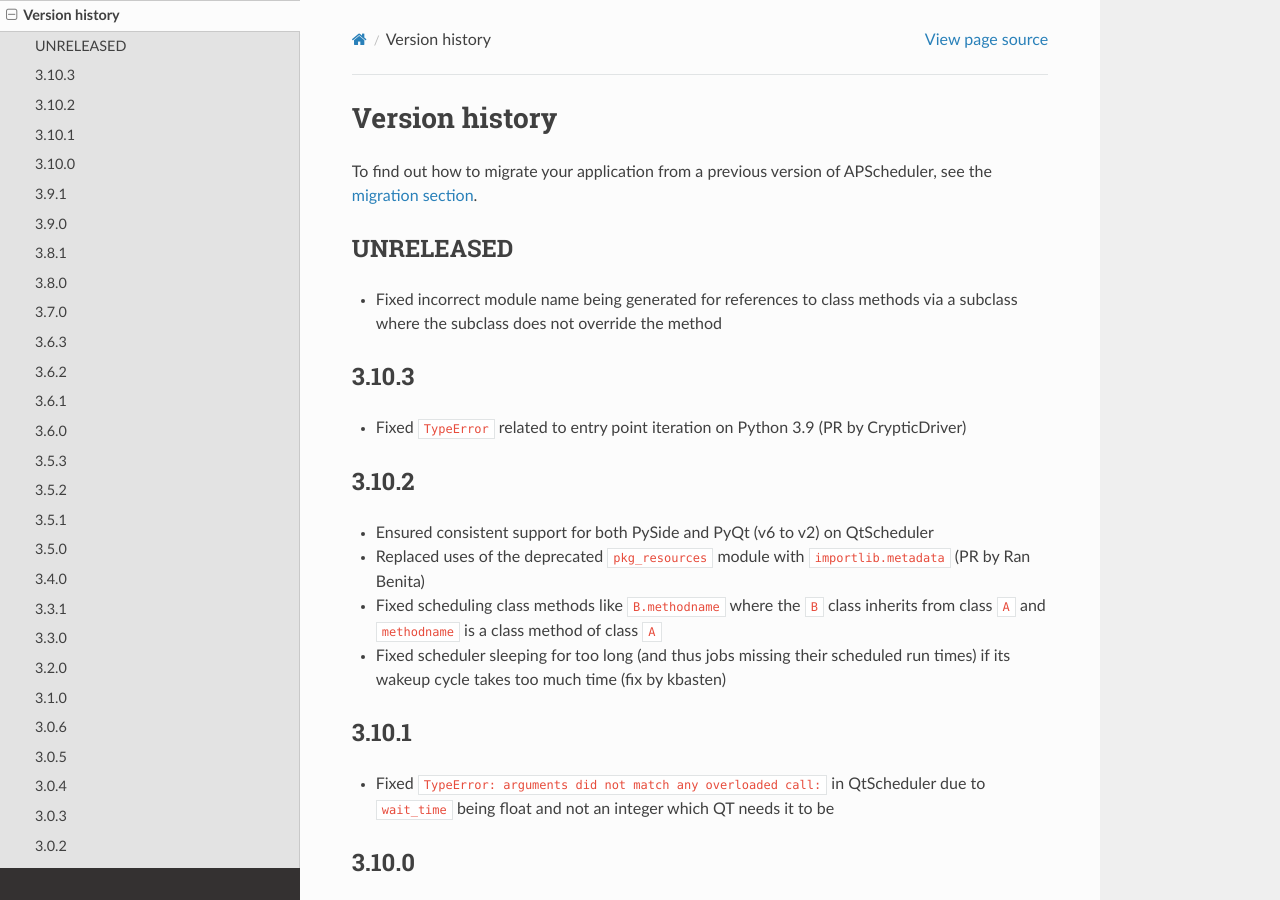
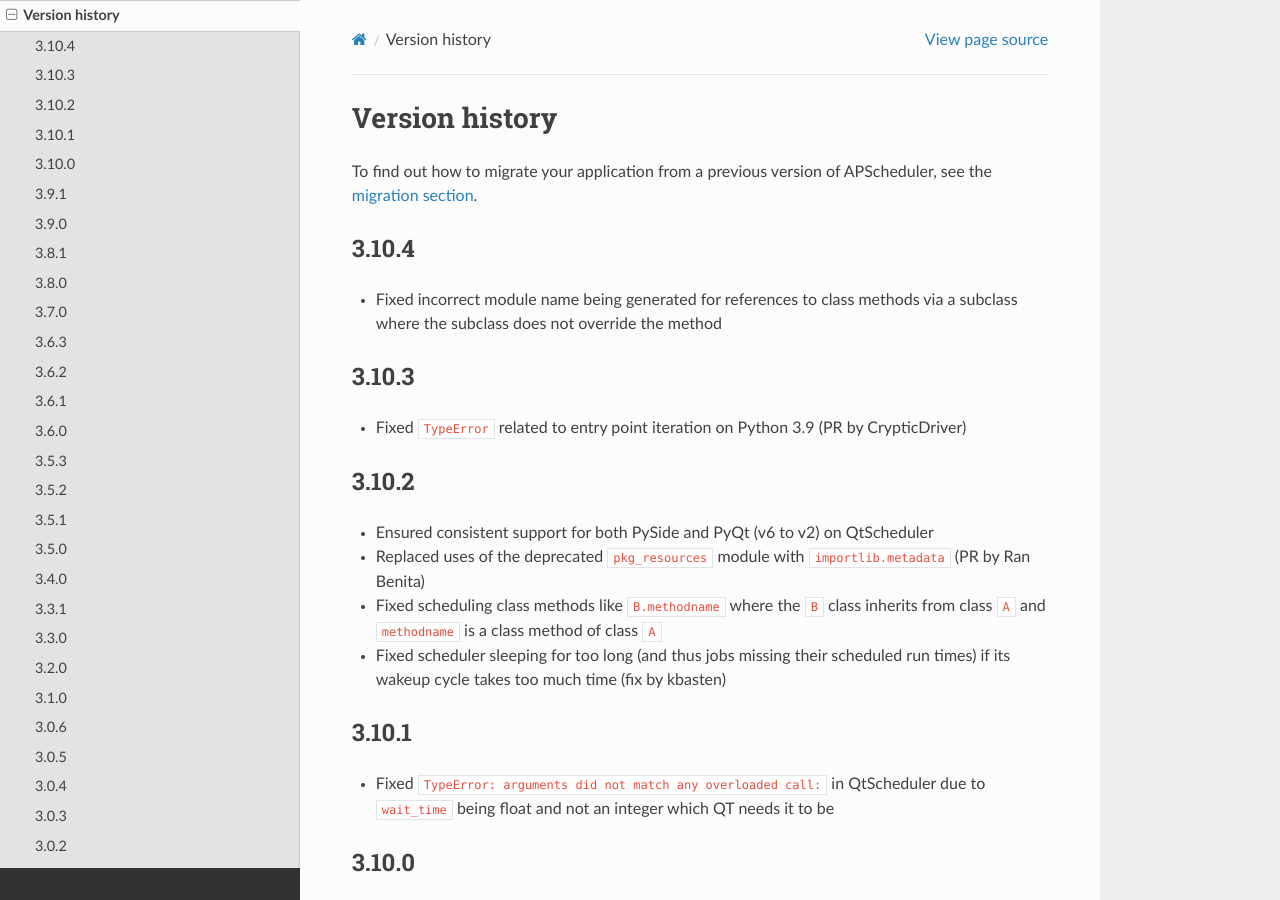
Before and after one commit to agronholm/apscheduler, a Sphinx documentation site: the page built from docs/versionhistory.rst, in a window 1280 px wide and 900 px high. Built offline with Sphinx 7.4.7 and the Read the Docs theme 2.0.0, drawn with Linux system fonts in a browser that asks for light colours.

Commit message:
Added the release version

```diff
--- a/docs/versionhistory.rst
+++ b/docs/versionhistory.rst
@@ -4,8 +4,8 @@
 To find out how to migrate your application from a previous version of
 APScheduler, see the :doc:`migration section <migration>`.
 
-UNRELEASED
-----------
+3.10.4
+------
 
 - Fixed incorrect module name being generated for references to class methods via a
   subclass where the subclass does not override the method
@@ -16,6 +16,7 @@
 
 - Fixed ``TypeError`` related to entry point iteration on Python 3.9
   (PR by CrypticDriver)
+
 
 3.10.2
 ------
```
